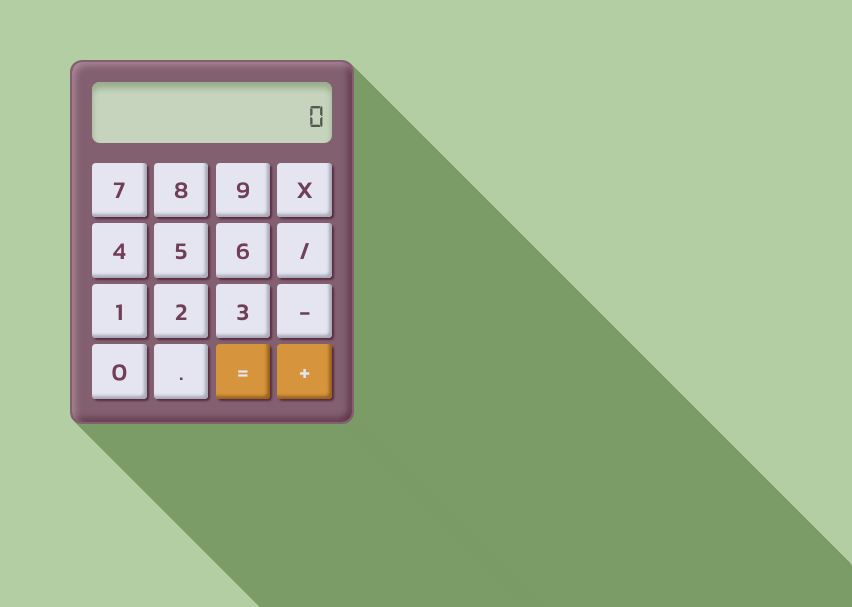
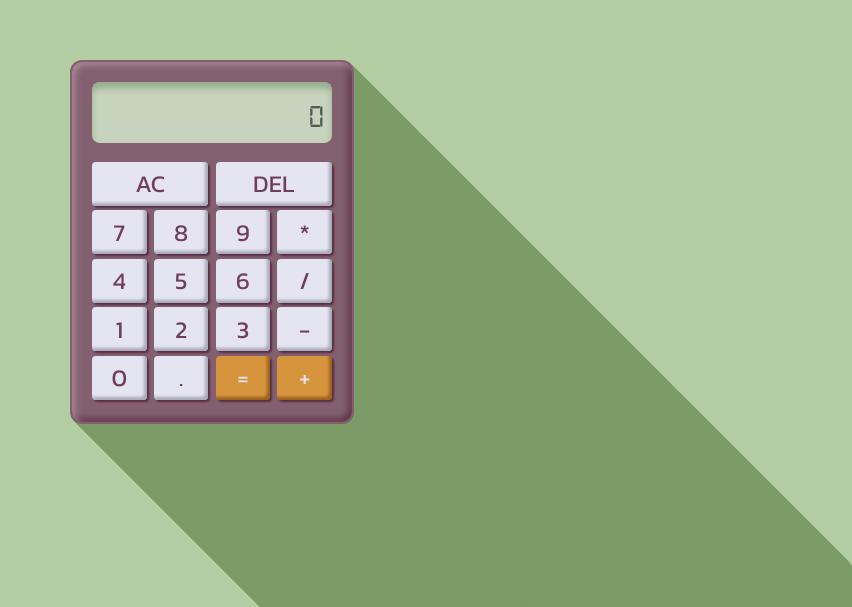
Before and after one commit to nasosar/calculator-odin, a plain HTML site: page index.html in a window 1280 px wide. Shown: the part 118-725 px from the top of the page, without its empty margins (428-1280 px from the left). Drawn offline with Linux system fonts and the light colour scheme.

Commit message:
Add AC and DEL buttons to calculator

```diff
--- a/index.html
+++ b/index.html
@@ -18,11 +18,15 @@
                 <div class="div-screen" id="display">0</div>
 
                 <div class="div-btnholder">
+                    <div class="row" id="row0">
+                        <button class="btn-calc" id="bntAC">AC</button>
+                        <button class="btn-calc" id="bntAC">DEL</button>
+                    </div>
                     <div class="row" id="row1">
                         <button class="btn-calc btn-number" id="bnt7">7</button>
                         <button class="btn-calc btn-number" id="bnt8">8</button>
                         <button class="btn-calc btn-number" id="bnt9">9</button>
-                        <button class="btn-calc" id="bntMultiply">X</button>
+                        <button class="btn-calc" id="bntMultiply">*</button>
                     </div>
                     <div class="row" id="row2">
                         <button class="btn-calc btn-number" id="bnt4">4</button>
--- a/style.scss
+++ b/style.scss
@@ -95,13 +95,16 @@ body {
     border-radius: 4px;
     border: none;
     height: 90%;
-    aspect-ratio: 1;
+    aspect-ratio: 5/4;
     color: $textColor;
     font-family: 'Kanit', sans-serif;
     font-size: 3vh;
-    font-weight: 500;
+    font-weight: 400;
 }
 
+#bntAC{
+    aspect-ratio: 8/3;
+}
 .btn-calc:hover {
     background-color: $btnsShadow;
     box-shadow: inset -3px -3px 3px #838596, 2px 2px 2px $calcShadow;
```
Also changed, not shown: style.css, 1 other file.
